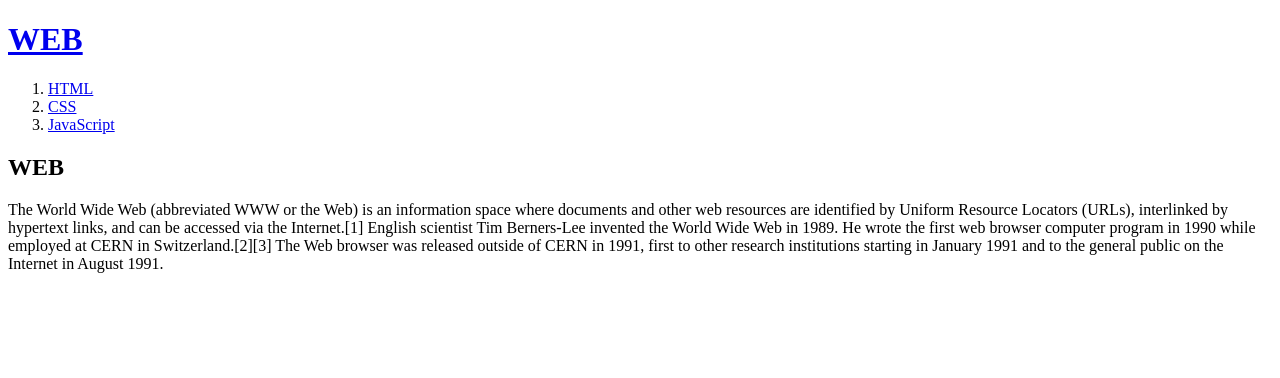
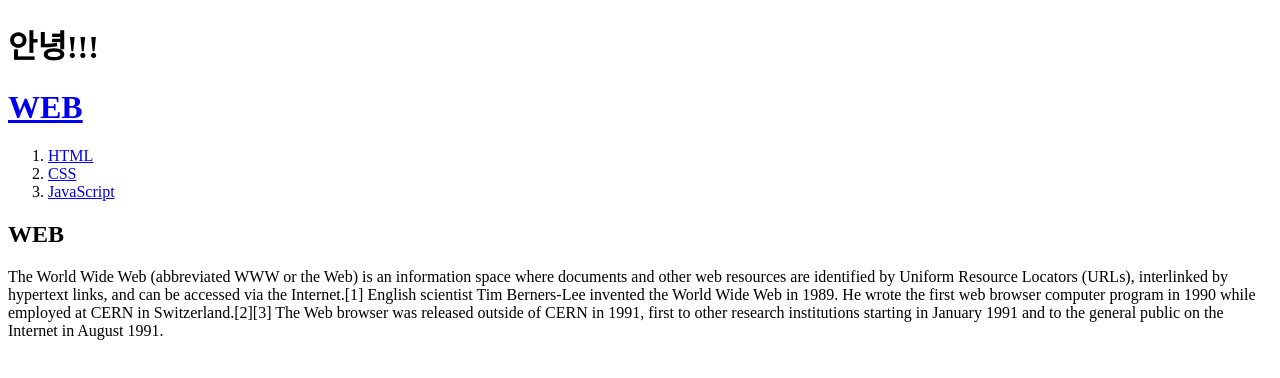
Before and after one commit to minkyung0421/nodejs-study, a website: page index.html in a window 1280 px wide. Drawn offline with Linux system fonts and the light colour scheme.

Commit message:
테스트용 수정

```diff
--- a/index.html
+++ b/index.html
@@ -5,6 +5,7 @@
   <meta charset="utf-8">
 </head>
 <body>
+  <h1>안녕!!!</h1>
   <h1><a href="index.html">WEB</a></h1>
   <ol>
     <li><a href="1.html">HTML</a></li>
```
